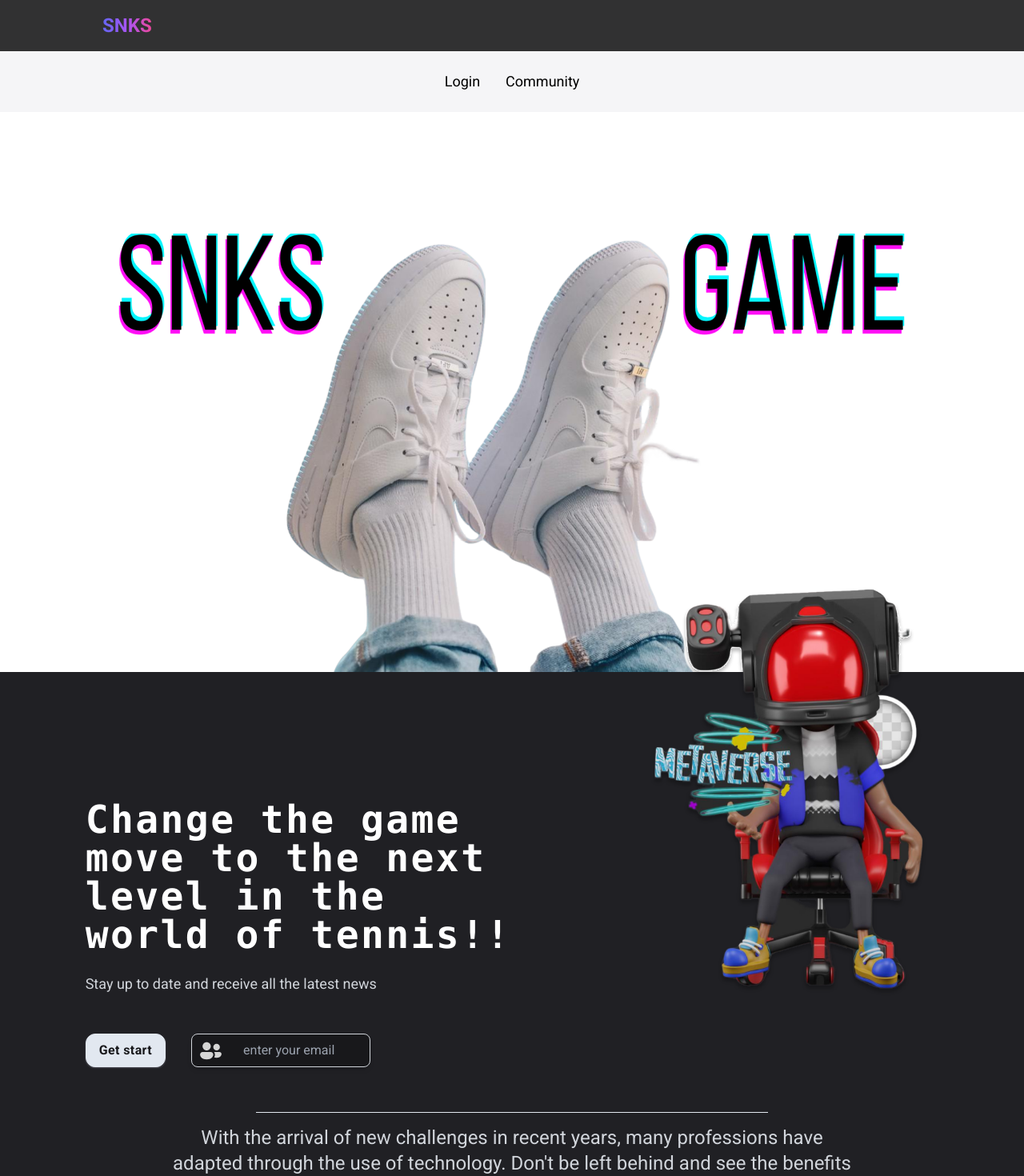
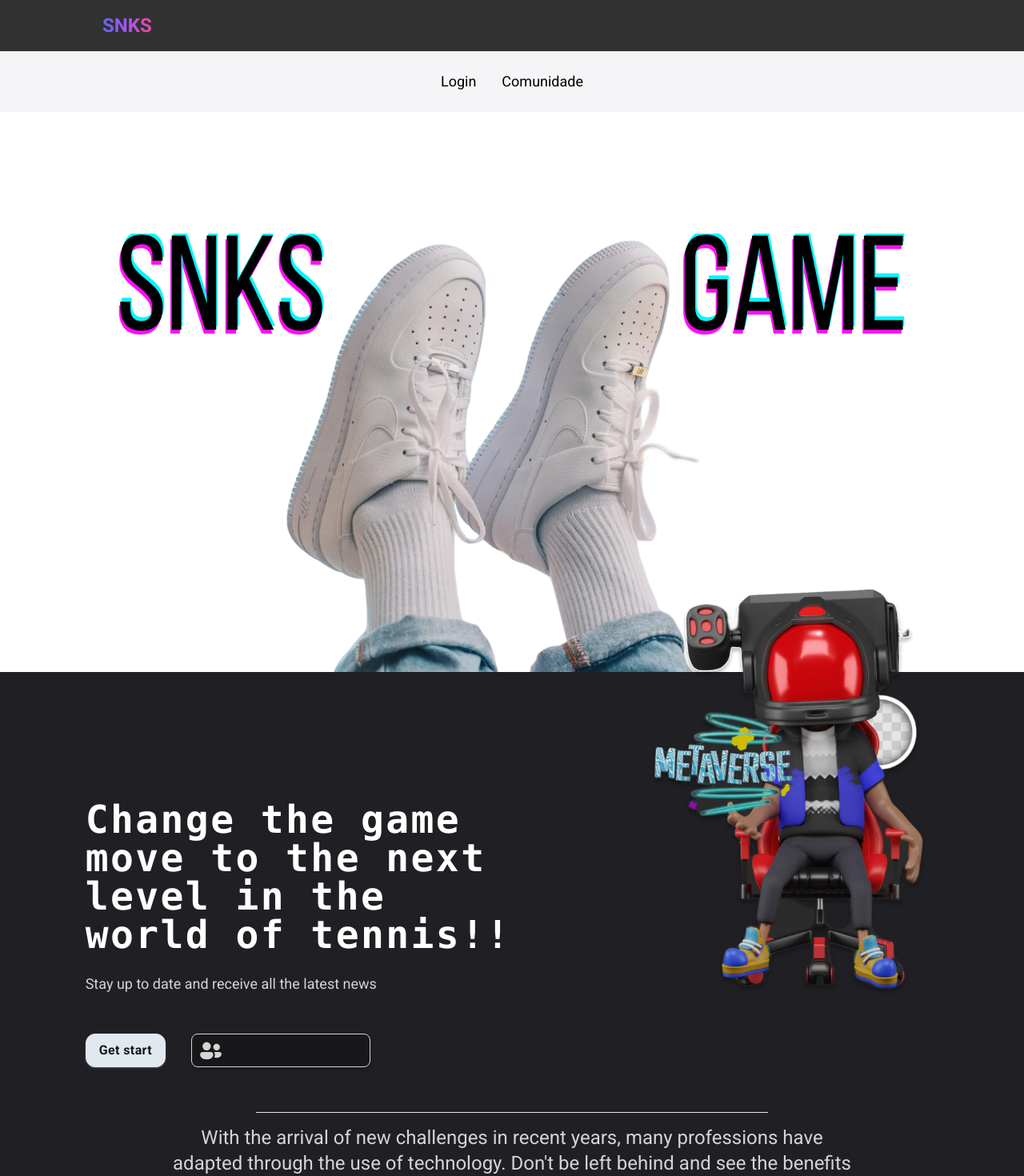
Before and after one commit to victor077/sneakers, a Next.js app in the folder front/: page / in a window 1280 px wide. Shown: the top 1470 px of the page at 80% size. Built offline with nearby package versions, Linux system fonts and the light colour scheme.

Commit message:
melhorando componentes

```diff
--- a/front/src/components/header.tsx
+++ b/front/src/components/header.tsx
@@ -16,7 +16,7 @@
             <Link href="/login">
               <li>Login</li>
             </Link>
-            <li>Community</li>
+            <li>Comunidade</li>
           </ul>
         </nav>
       </header>
--- a/front/src/components/input/IconInput.tsx
+++ b/front/src/components/input/IconInput.tsx
@@ -1,14 +1,22 @@
-import React from "react";
+import React, { forwardRef } from "react";
 
 import userIcon from "../../../assests/user.svg";
 import Image from "next/image";
 
-import InputBase from "@/components/input/InputBase";
+import InputBase, { InputBaseProps } from "@/components/input/InputBase";
 
-const IconInput = () => {
+interface IconInputProps extends InputBaseProps {}
+
+const IconInput = forwardRef<HTMLInputElement, IconInputProps>(
+  ({ ...props }, ref) => {
     return (
       <div className="w-56 relative py-6">
-      <InputBase placeholder="enter your email" isIcon />
+        <InputBase
+          {...props}
+          ref={ref}
+          placeholder={props.placeholder}
+          isIcon
+        />
         <Image
           className="absolute left-2 top-1/2 -translate-y-1/2"
           alt="icon user"
@@ -16,6 +24,7 @@
         />
       </div>
     );
-};
+  }
+);
 
 export default IconInput;
--- a/front/src/components/input/InputBase.tsx
+++ b/front/src/components/input/InputBase.tsx
@@ -1,6 +1,6 @@
 import React, { InputHTMLAttributes, forwardRef } from "react";
 
-interface InputBaseProps extends InputHTMLAttributes<HTMLInputElement> {
+export interface InputBaseProps extends InputHTMLAttributes<HTMLInputElement> {
   title?: string;
   isIcon?: boolean;
 }
@@ -9,7 +9,7 @@
   ({ title, isIcon, ...props }, ref) => {
     const inputDefault = `bg-transparent p-2 outline-none shadow-md border  border-solid border-gray-300 text-gray-600 rounded-lg`;
     const inputWithIcon = `bg-zinc-900 py-2 pl-16 outline-none shadow-md border  border-solid border-gray-300 text-gray-300 rounded-lg`;
-    const labelDefault = `text-base text-gray-600 flex text-start`;
+    const labelDefault = `text-lg text-gray-600 flex text-start`;
     return (
       <div className="flex flex-col justify-start gap-1">
         <label className={title ? labelDefault : "hidden"}>{title}</label>
```
Lines whose indentation alone changed are shown as unchanged.
